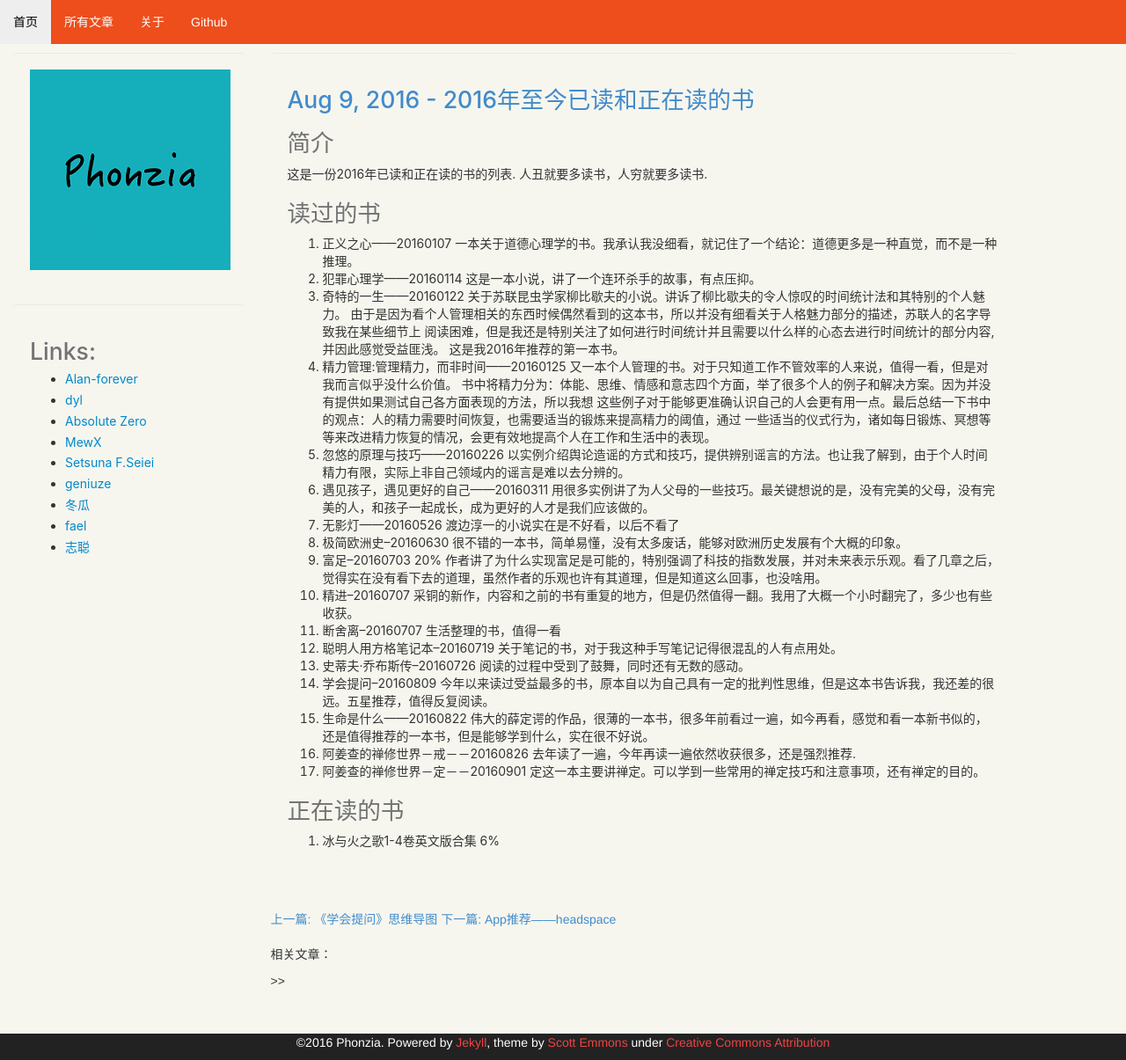
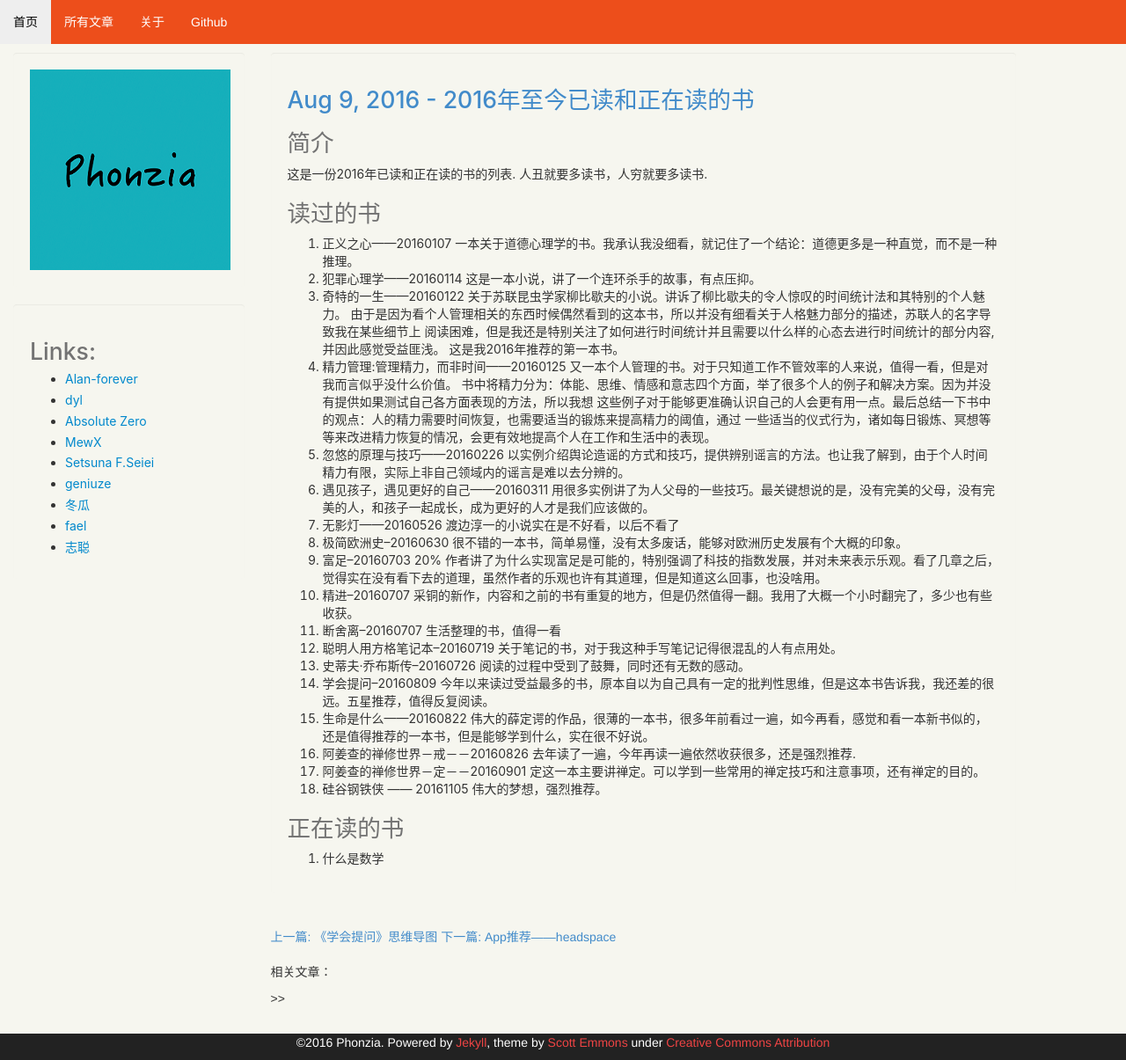
Before and after one commit to phonzia/old_blog, a Jekyll site: the page built from _posts/2016-08-09-BooksRead.md, in a window 1280 px wide and 1205 px high. Shown: the whole window at 88% size. Built offline with Jekyll 4.4.1, drawn with Linux system fonts in a browser that asks for light colours; Markdown is read by kramdown in place of the engine named in the settings; comment, search, counter and statistics services are not loaded.

Commit message:
Update 2016年至今已读和正在读的书

```diff
--- a/_posts/2016-08-09-BooksRead.md
+++ b/_posts/2016-08-09-BooksRead.md
@@ -34,6 +34,7 @@ tags: ''
 15. 生命是什么——20160822 伟大的薛定谔的作品，很薄的一本书，很多年前看过一遍，如今再看，感觉和看一本新书似的，还是值得推荐的一本书，但是能够学到什么，实在很不好说。
 16. 阿姜查的禅修世界－戒－－20160826 去年读了一遍，今年再读一遍依然收获很多，还是强烈推荐.
 17. 阿姜查的禅修世界－定－－20160901 定这一本主要讲禅定。可以学到一些常用的禅定技巧和注意事项，还有禅定的目的。
+18. 硅谷钢铁侠 —— 20161105 伟大的梦想，强烈推荐。
 
 # 正在读的书
-1. 冰与火之歌1-4卷英文版合集 6%
+1. 什么是数学
```
